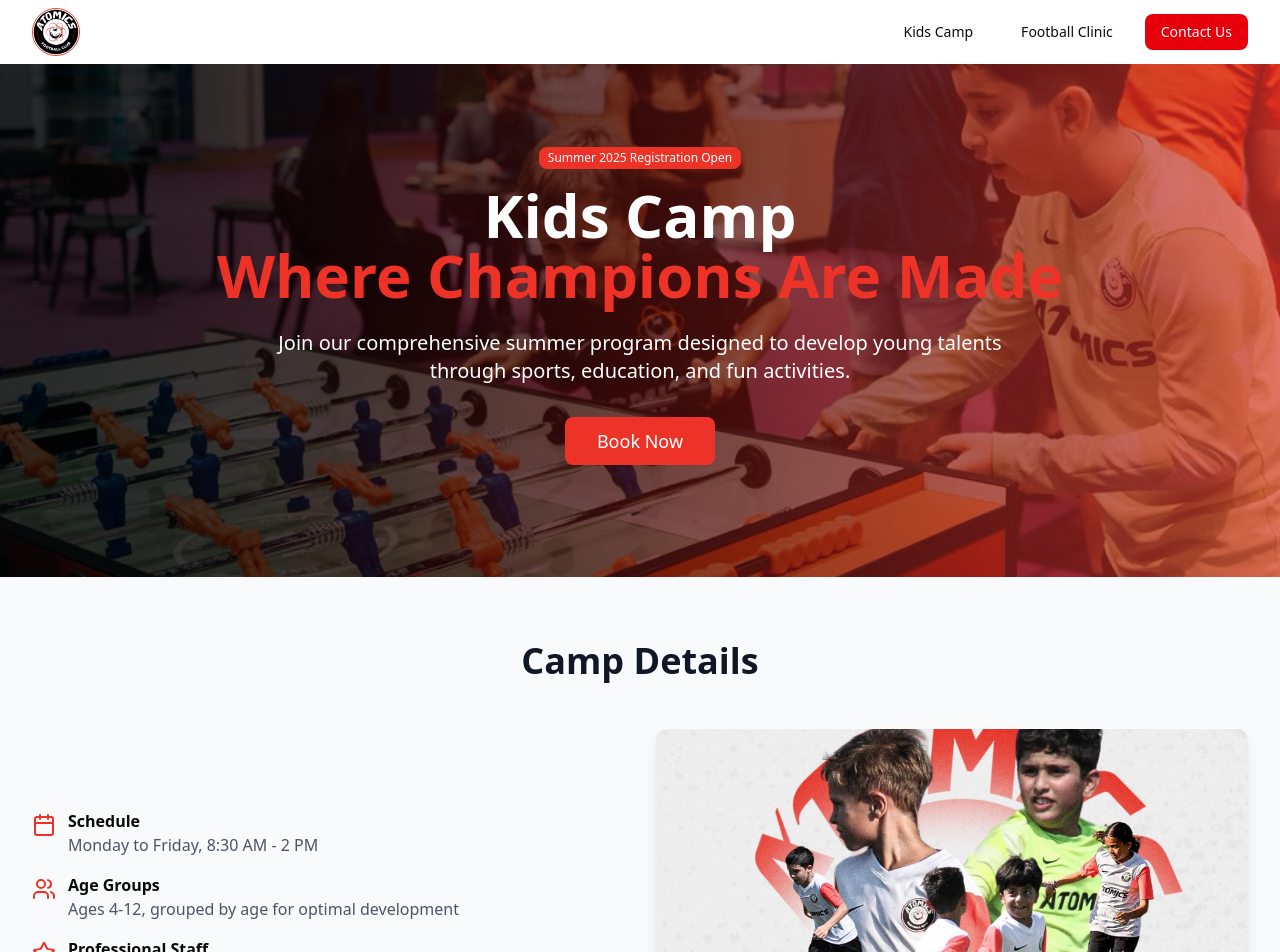
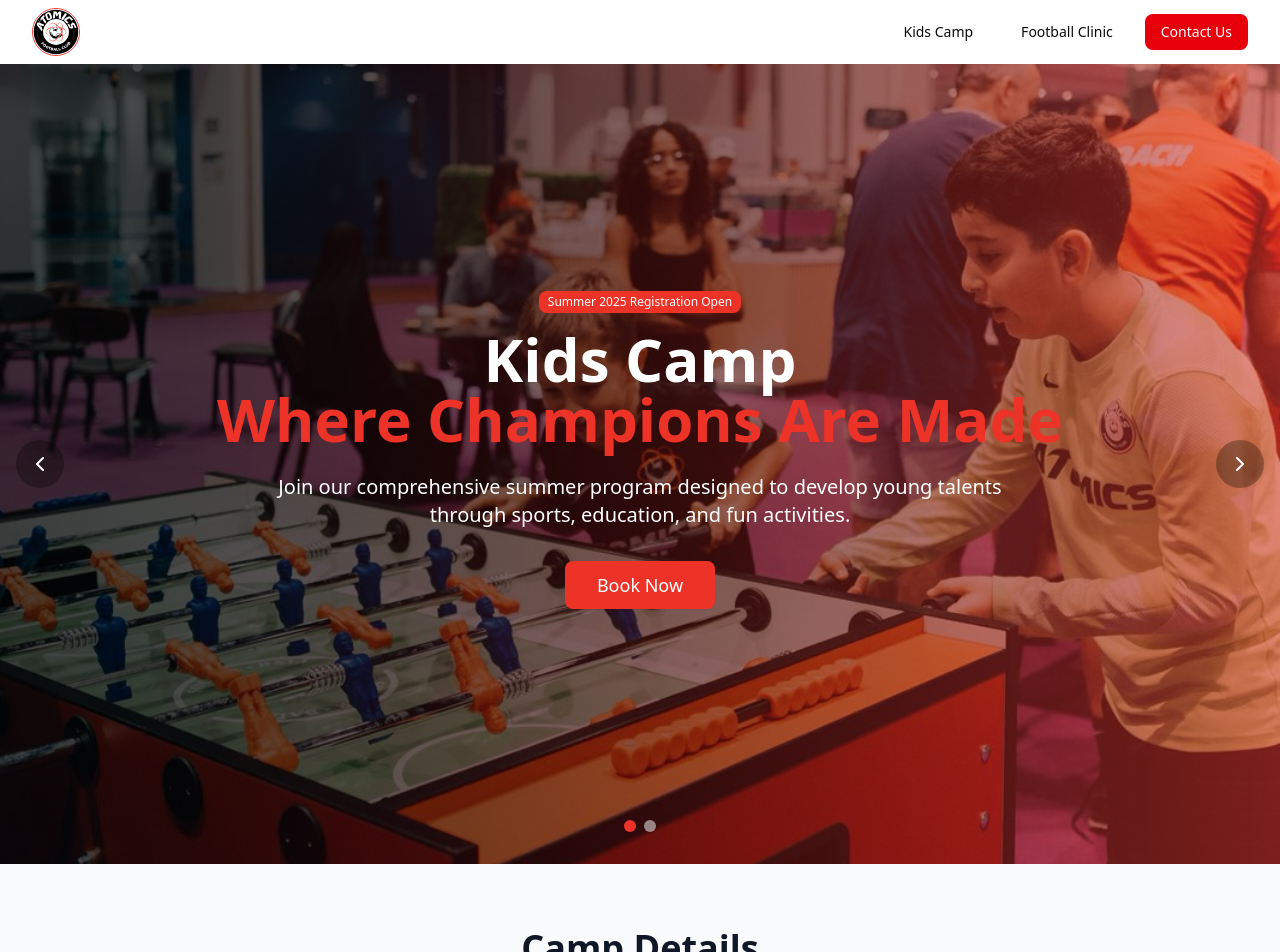
Before and after one commit to Hosni10/summercamp-client, a React (Vite) app: page / in a window 1280 px wide. Shown: the top 952 px of the page. Built offline with nearby package versions, Linux system fonts and the light colour scheme; no server answers.

Commit message:
adding a slider so that the user can know there is another page for football clinic

```diff
--- a/src/pages/KidsCamp.jsx
+++ b/src/pages/KidsCamp.jsx
@@ -1,4 +1,4 @@
-import React, { useState } from "react";
+import React, { useState, useEffect } from "react";
 import { Button } from "../components/ui/button.jsx";
 import {
   Card,
@@ -17,6 +17,10 @@ import {
   Clock,
   Calendar,
   X,
+  ArrowRight,
+  Target,
+  ChevronLeft,
+  ChevronRight,
 } from "lucide-react";
 import heroImage from "../assets/hero-sports-camp.jpg";
 import activitiesImage from "../assets/activities.jpeg";
@@ -24,7 +28,10 @@ import entertainmentImage from "../assets/entertainment.jpeg";
 import detailsImage from "../assets/details.jpeg";
 import lastYearImage from "../assets/last-year.jpeg";
 import fullImage from "../assets/kids-camp.jpeg";
+import coachImage from "../assets/coach.jpeg";
+import backgroundImage from "../assets/background.jpeg";
 import BookingForm from "../components/BookingForm.jsx";
+import { useNavigate } from "react-router-dom";
 
 const campPlans = {
   abuDhabi: [
@@ -144,6 +151,52 @@ function KidsCamp() {
   const [selectedPlan, setSelectedPlan] = useState(null);
   const [selectedLocation, setSelectedLocation] = useState("abuDhabi");
   const [modalImg, setModalImg] = useState(null);
+  const [currentSlide, setCurrentSlide] = useState(0);
+  const navigate = useNavigate();
+
+  const slides = [
+    {
+      image: fullImage,
+      title: "Kids Camp",
+      subtitle: "Where Champions Are Made",
+      description:
+        "Join our comprehensive summer program designed to develop young talents through sports, education, and fun activities.",
+      badge: "Summer 2025 Registration Open",
+      buttonText: "Book Now",
+      buttonAction: "book",
+    },
+    {
+      image: coachImage,
+      title: "Football Clinic",
+      subtitle: "Professional Football Training",
+      description:
+        "Specialized football training for all skill levels. Professional coaching, tactical training, and match play experience.",
+      badge: "Professional Coaching",
+      buttonText: "View Football Clinic",
+      buttonAction: "football",
+    },
+  ];
+
+  // Auto-slide functionality
+  useEffect(() => {
+    const interval = setInterval(() => {
+      setCurrentSlide((prev) => (prev + 1) % slides.length);
+    }, 7000); // Change slide every 7 seconds
+
+    return () => clearInterval(interval);
+  }, [slides.length]);
+
+  const nextSlide = () => {
+    setCurrentSlide((prev) => (prev + 1) % slides.length);
+  };
+
+  const prevSlide = () => {
+    setCurrentSlide((prev) => (prev - 1 + slides.length) % slides.length);
+  };
+
+  const goToSlide = (index) => {
+    setCurrentSlide(index);
+  };
 
   const handlePlanSelect = (plan) => {
     setSelectedPlan(plan);
@@ -160,43 +213,97 @@ function KidsCamp() {
     return "Abu Dhabi";
   };
 
+  const handleFootballClinicClick = () => {
+    navigate("/football-clinic");
+  };
+
+  const handleBookNowClick = () => {
+    document.getElementById("pricing").scrollIntoView({ behavior: "smooth" });
+  };
+
+  const handleSlideButtonClick = () => {
+    const currentSlideData = slides[currentSlide];
+    if (currentSlideData.buttonAction === "football") {
+      handleFootballClinicClick();
+    } else {
+      handleBookNowClick();
+    }
+  };
+
   return (
     <>
-      {/* Hero Section */}
-      <section className="relative py-20 px-4 sm:px-6 lg:px-8 overflow-hidden">
+      {/* Hero Carousel Section */}
+      <section className="relative h-screen overflow-hidden">
+        {/* Slides */}
+        {slides.map((slide, index) => (
+          <div
+            key={index}
+            className={`absolute inset-0 transition-opacity duration-1000 ${
+              index === currentSlide ? "opacity-100" : "opacity-0"
+            }`}
+          >
             <div
               className="absolute inset-0 bg-cover bg-center bg-no-repeat"
-          style={{ backgroundImage: `url(${fullImage})` }}
+              style={{ backgroundImage: `url(${slide.image})` }}
             >
-          <div className="absolute inset-0 bg-gradient-to-r from-black/80 to-[#ed3227]/60"></div>
+              <div className="absolute inset-0 bg-gradient-to-r from-black/70 to-[#ed3227]/50"></div>
             </div>
+          </div>
+        ))}
 
-        <div className="relative max-w-7xl mx-auto text-center text-white">
+        {/* Content */}
+        <div className="relative h-full flex items-center justify-center px-4 sm:px-6 lg:px-8">
+          <div className="max-w-7xl mx-auto text-center text-white">
             <div className="mb-8">
               <Badge className="mb-4 bg-[#ed3227] text-white hover:bg-[#ed3227]/90">
-              Summer 2025 Registration Open
+                {slides[currentSlide].badge}
               </Badge>
               <h1 className="text-4xl md:text-6xl font-bold mb-6">
-              Kids Camp
+                {slides[currentSlide].title}
                 <span className="block text-[#ed3227]">
-                Where Champions Are Made
+                  {slides[currentSlide].subtitle}
                 </span>
               </h1>
               <p className="text-xl mb-8 max-w-3xl mx-auto">
-              Join our comprehensive summer program designed to develop young
-              talents through sports, education, and fun activities.
+                {slides[currentSlide].description}
               </p>
               <Button
                 className="bg-[#ed3227] hover:bg-[#ed3227]/90 text-white px-8 py-6 text-lg"
-              onClick={() =>
-                document
-                  .getElementById("pricing")
-                  .scrollIntoView({ behavior: "smooth" })
-              }
+                onClick={handleSlideButtonClick}
               >
-              Book Now
+                {slides[currentSlide].buttonText}
               </Button>
             </div>
+          </div>
+        </div>
+
+        {/* Navigation Arrows */}
+        <button
+          onClick={prevSlide}
+          className="absolute left-4 top-1/2 transform -translate-y-1/2 bg-black/30 hover:bg-black/50 text-white p-3 rounded-full transition-colors"
+        >
+          <ChevronLeft className="h-6 w-6" />
+        </button>
+        <button
+          onClick={nextSlide}
+          className="absolute right-4 top-1/2 transform -translate-y-1/2 bg-black/30 hover:bg-black/50 text-white p-3 rounded-full transition-colors"
+        >
+          <ChevronRight className="h-6 w-6" />
+        </button>
+
+        {/* Dots Navigation */}
+        <div className="absolute bottom-8 left-1/2 transform -translate-x-1/2 flex space-x-2">
+          {slides.map((_, index) => (
+            <button
+              key={index}
+              onClick={() => goToSlide(index)}
+              className={`w-3 h-3 rounded-full transition-colors ${
+                index === currentSlide
+                  ? "bg-[#ed3227]"
+                  : "bg-white/50 hover:bg-white/75"
+              }`}
+            />
+          ))}
         </div>
       </section>
 
```
Lines whose indentation alone changed are shown as unchanged.
